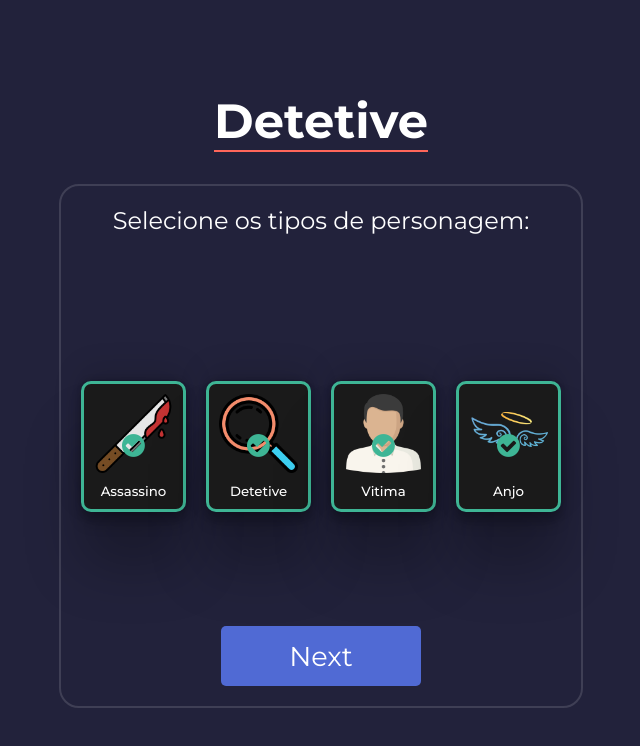
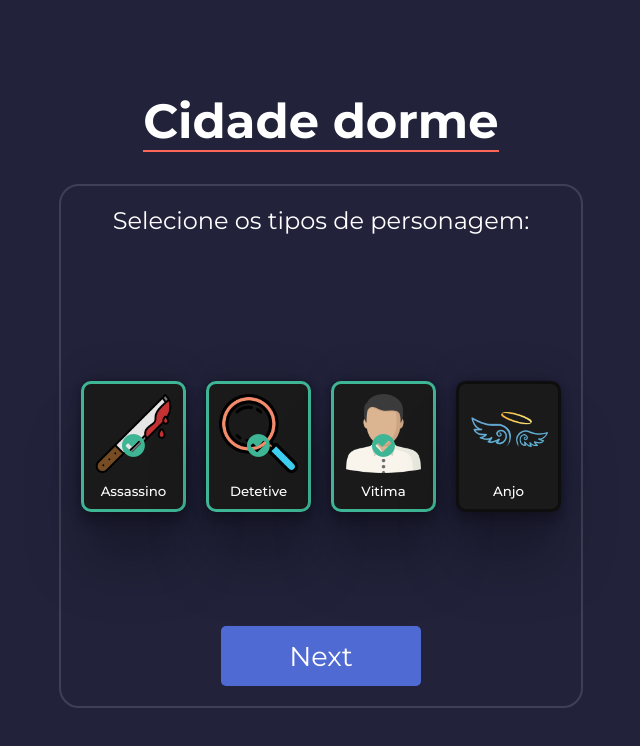
Before and after one commit to danilolan/cidadedorme, a React (Create React App) app: page / in a window 1280 px wide. Shown: the top 746 px of the page, without its empty margins (319-959 px from the left). Built offline with nearby package versions, Linux system fonts and the light colour scheme.

Commit message:
valor inicial de checked resolvido

```diff
--- a/public/index.html
+++ b/public/index.html
@@ -6,15 +6,15 @@
     <meta name="viewport" content="width=device-width, initial-scale=1" />
     <meta name="theme-color" content="#000000" />
     <meta
-      name="Sorteio detetive"
-      content="Sorteie as funções dos participantes no jogo Detetive"
+      name="Cidade dorme"
+      content="Sorteie as funções dos participantes no jogo Cidade dorme"
     />
 
     <style>
       @import url('https://fonts.googleapis.com/css2?family=Montserrat:wght@100;200;300;400;500;600;700;800;900&display=swap');
     </style>
 
-    <title>Sorteio Detetive</title>
+    <title>Cidade dorme</title>
   </head>
   <body>
     <noscript>You need to enable JavaScript to run this app.</noscript>
--- a/src/components/game/cards/Card.jsx
+++ b/src/components/game/cards/Card.jsx
@@ -21,13 +21,18 @@ function Card(props) {
         case 'Anjo': image = anjo
             break
     }
+    const [classes, setClasses] = useState('');
 
 
-    const [classes, setClasses] = useState('card');
-
     useEffect(() => {
-        if(classes === 'card') setClasses('card checked')
-        else setClasses('card')
+        if(classes === ''){
+            if(props.checked === true) setClasses('card checked')
+            else setClasses('card')
+        }
+        else{
+            if(classes === 'card') setClasses('card checked')
+            else setClasses('card')
+        }
     }, [props.checked]);
 
     return (
--- a/src/components/main/App.jsx
+++ b/src/components/main/App.jsx
@@ -7,7 +7,7 @@ import Game from '../game/Game'
 function App() {
   return (
     <div className="App">
-      <h1>Detetive</h1>
+      <h1>Cidade dorme</h1>
       <Game/>
     </div>
   );
```
